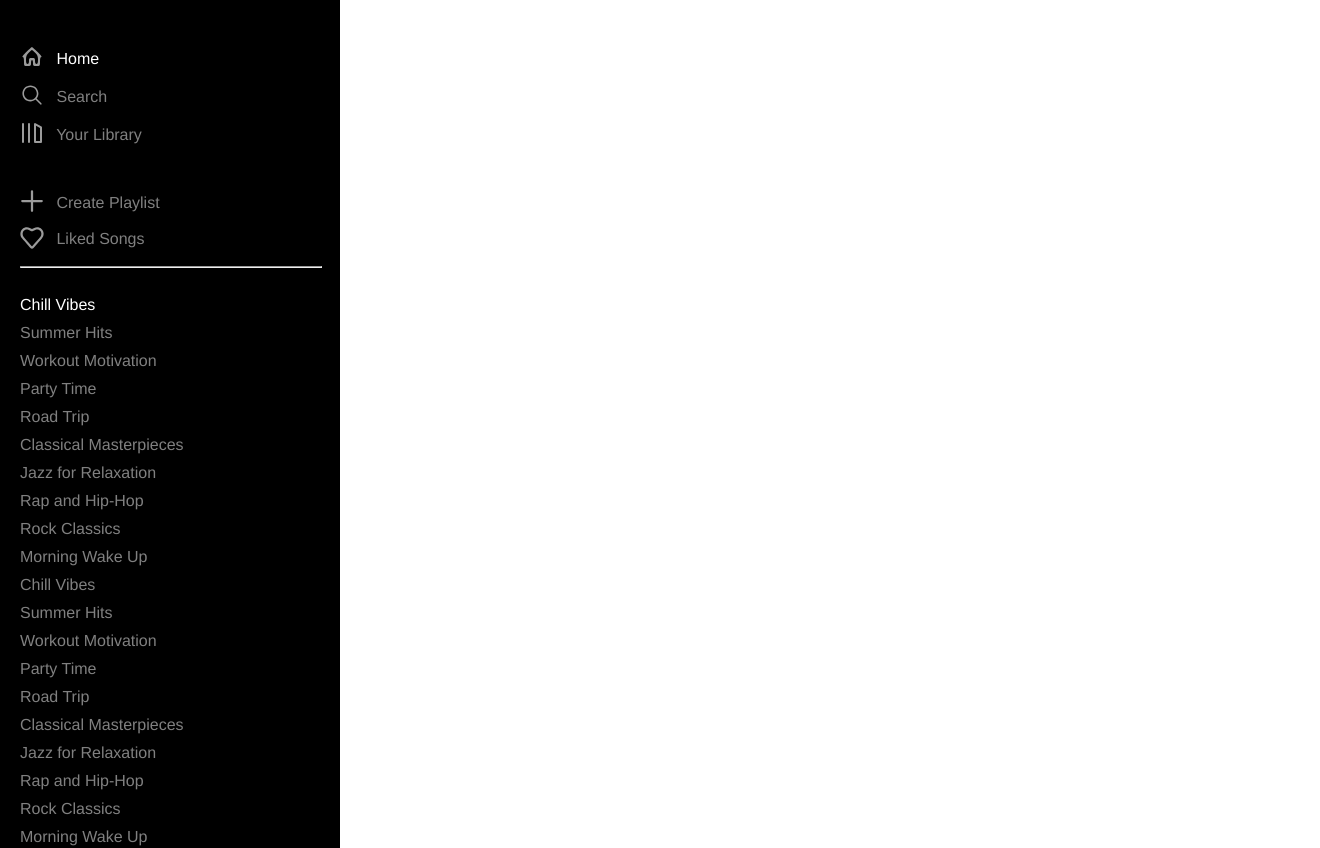
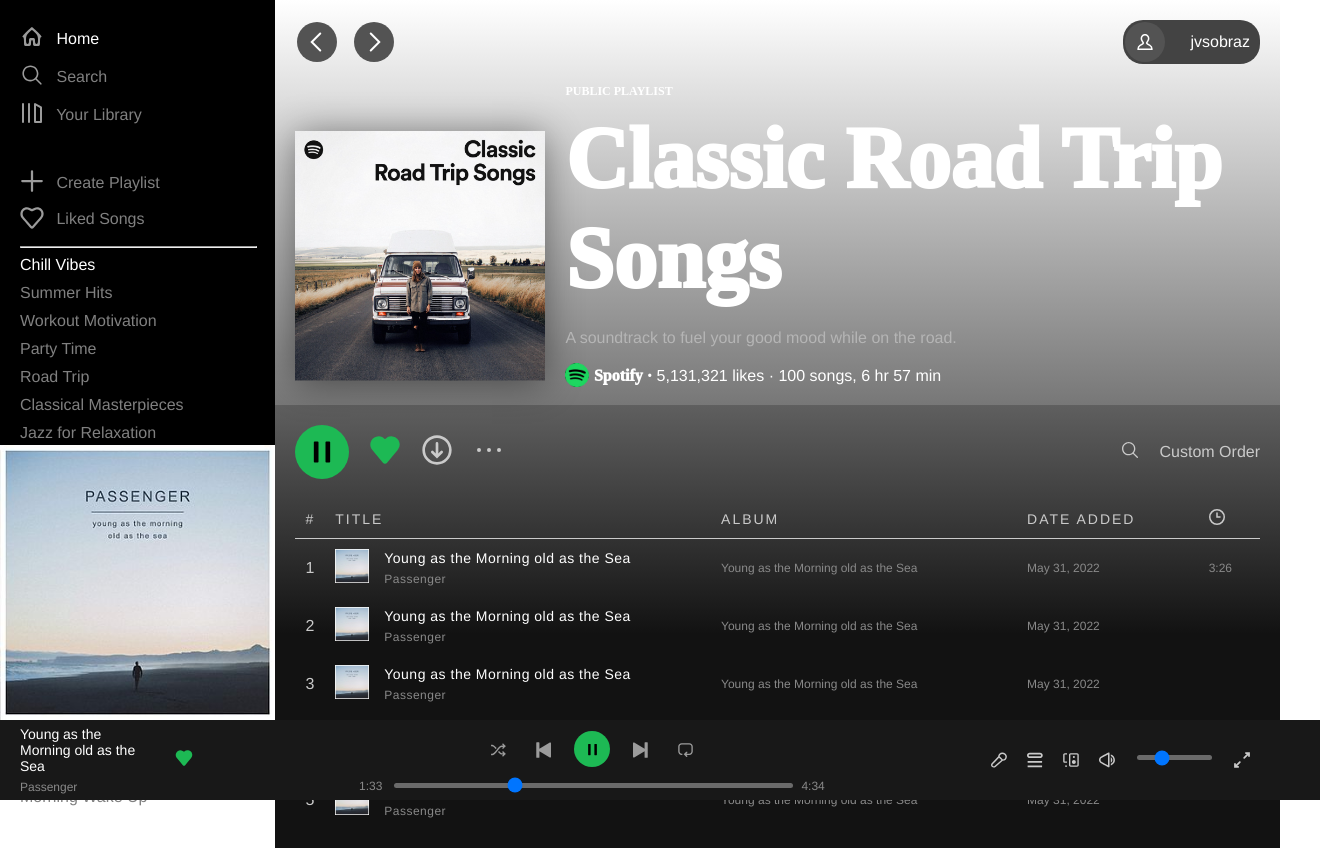
Before and after one commit to jvsobraz/spotify-desktop-app, an Electron app: page index.html in a window 1280 px wide. Shown: the top 848 px of the page, 1320 px wide, since content can reach past the window. Drawn offline with Linux system fonts and the light colour scheme.

Commit message:
Added elements in index.css and index.html (Not finished)

```diff
--- a/index.css
+++ b/index.css
@@ -1,3 +1,4 @@
+
 :root {
     --spotify-green: #1DB954;
     --footer-height: 40px;
@@ -17,6 +18,7 @@
     height: 100vh;
     overflow-y: hidden;
 }
+
 
 .home {
     background-color: red;
@@ -44,7 +46,7 @@
 }
 
 .gray-filtered {
-    filter: invert(0.5) sepia(70) saturate(0) hue-rotate(0deg);
+  filter: invert(0.5) sepia(70) saturate(0) hue-rotate(0deg);
 }
 
 .menu ul {
@@ -54,31 +56,30 @@
 .menu ul li img {
     width: 24px;
 }
-
 .menu ul li {
-    padding: 5px;
+   padding: 5px;
 }
 
 .menu ul li a {
     text-decoration: none;
     color: gray;
 }
-
-.menu ul * {
+.menu ul *  {
     cursor: pointer;
 }
+
 
 .menu ul li a span {
     position: relative;
     top: -5px;
-    left: 8px;
+    left: 8px
 }
 
 .menu ul li:first-child() a img {
     filter: invert(0.5) sepia(0) saturate(89) hue-rotate(75deg) !important;
 }
 .menu li:first-child span {
-    color: white !important;
+    color:white !important;
 }
 
 .menu ul {
@@ -87,6 +88,8 @@
     padding: 0;
     overflow: hidden;
 }
+
+
 
 .menu li {
     padding-left: 0 !important;
@@ -99,3 +102,347 @@
 .playlists ul li a span {
     left: 0px;
 }
+
+
+
+.current-song-cover img {
+    position: absolute;
+    width: 100%;
+    bottom: 40px;
+    left: 0;
+}
+
+
+.container {
+    display: flex;
+    flex-direction: row;
+    height: calc(100vh - var(--footer-height)) !important;
+}
+
+
+.right {
+    width: 100%;
+}
+
+
+.arrow-container {
+    border-radius: 50%;
+    width: 40px;
+    height: 40px;
+    background-color: #434343;
+    display: flex;
+    justify-content: center;
+    align-items: center;
+}
+
+.playlist-arrows  {
+    display: flex;
+    align-items: center;
+}
+
+.arrow-container {
+    margin-right: 15px !important;
+}
+
+.playlist-top {
+    display: flex;
+    justify-content: space-between;
+    align-items: center;
+}
+
+.playlist-header {
+    padding: 20px;
+}
+
+.playlist-top-email {
+    display: flex;
+    align-items: center;
+    background-color: #434343;
+    border-radius: 20px;
+    color:white;
+}
+
+.playlist-header .arrow-container {
+    background-color: #535353;
+    margin: 2px;
+}
+
+.playlist-top-email span {
+    padding: 0 10px;
+}
+
+
+.playlist-header {
+background: rgb(255,255,255);
+background: linear-gradient(180deg, rgba(255,255,255,1) 0%, rgba(119,119,119,1) 100%);
+}
+
+.playlist-content {
+    display: flex;
+    flex-direction: row;
+    align-items: flex-end;
+    margin-top: 20px;
+}
+
+.playlist-cover img {
+    width: 250px;
+    height: 250px;
+    box-shadow: 0px 2px 35px -1px rgba(0,0,0,0.45);
+-webkit-box-shadow: 0px 2px 35px -1px rgba(0,0,0,0.45);
+-moz-box-shadow: 0px 2px 35px -1px rgba(0,0,0,0.45);
+}
+
+.playlist-info {
+    color:white;
+    padding-left: 20px;
+}
+
+.playlist-public {
+    font-size: 12px;
+    font-weight: 600;
+    font-family: "AvenirLTStd-Black";
+}
+
+.playlist-title {
+    font-size: 86px;
+    font-weight: 1000;
+
+    margin-top: 10px;
+    font-family: "AvenirLTStd-Black";
+}
+
+.playlist-description {
+    font-size: 16px;
+    font-weight: 400;
+    margin-top: 20px;
+    color:#B5B5B5;
+}
+
+.playlist-stats  img{
+    position: relative;
+    top: 6px;
+}
+
+.playlist-stats span:first-of-type {
+    font-weight: 1000;
+    font-family: "AvenirLTStd-Black";
+}
+
+
+.playlist-buttons-left, .playlist-buttons-right {
+    display: flex;
+    align-items: center;
+    justify-content: center;
+}
+
+.playlist-buttons-resume-pause {
+    background-color: var(--spotify-green);
+    width: 54px;
+    height: 54px;
+    border-radius: 50%;
+    display: flex;
+    justify-content: center;
+    align-items: center;
+}
+
+.playlist-buttons-like svg path{
+    fill: var(--spotify-green) ;
+}
+
+.playlist-buttons-like {
+    margin-left: 20px;
+}
+
+.playlist-songs-container {
+    height: 1000px;
+    padding: 20px;
+    background: rgb(95,95,95);
+background: linear-gradient(180deg, rgba(95,95,95,1) 0%, rgba(18,18,18,1) 22%, rgba(18,18,18,1) 100%);
+}
+
+.playlist-buttons-download, .playlist-buttons-three-dot {
+    margin-left: 20px;
+}
+
+.playlist-buttons-download svg path, .playlist-buttons-three-dot svg path, .playlist-buttons-search svg path {
+    fill: #CACACA;
+}
+
+.playlist-buttons {
+    display: flex;
+    justify-content: space-between;
+}
+
+.playlist-buttons-order {
+    color:#CACACA;
+}
+
+.playlist-buttons-order {
+    padding-left: 20px;
+}
+
+.playlist-songs {
+    margin-top: 20px;
+}
+
+.playlist-songs table {
+    border-collapse: collapse;
+    width: 100%;
+}
+
+.playlist-songs table tr td, .playlist-songs table tr th {
+    padding: 10px;
+    color: #CACACA;
+}
+
+.playlist-songs table tr th {
+    font-weight: 600;
+    font-size: 14px;
+    text-transform: uppercase;
+    font-weight: 200;
+    letter-spacing: 2px;
+}
+
+
+.playlist-songs table tr:first-of-type {
+    border-bottom: 1px solid #CACACA;
+}
+
+.playlist-songs table th {
+    text-align: left;
+}
+
+.playlist-songs table tr th:first-child{
+    width: 2%;
+}
+
+.playlist-songs table tr th:nth-child(2) {
+    width: 40%;
+}
+
+.song-image img {
+    width: 34px;
+    height: 34px;
+}
+
+.song-title {
+    display: flex;
+    align-items: center;
+    flex-direction: row;
+}
+
+.song-name-album {
+    padding-left: 15px;
+    letter-spacing: 0.5px;
+}
+
+
+.song-name, .footer-player-left-song-name {
+    font-weight: 400;
+    font-size:14px;
+    color: white;
+}
+
+.song-artist, .song-album, .song-date-added, .footer-player-left-song-artist, .player-time, .song-duration {
+    font-size: 12px;
+    margin-top: 6px;
+    color: #898989 !important;
+}
+
+
+.footer-player  {
+    display: flex;
+    justify-content: space-between;
+    align-items: center;
+    padding: 20px;
+    background-color: #181818;
+    position: absolute;
+    bottom:0;
+    width: 100%;
+    height: var(--footer-height);
+}
+
+.footer-player-left-like svg path {
+    fill: var(--spotify-green);
+}
+.footer-player-left-like {
+    padding-left: 30px;
+}
+
+.footer-player-left {
+    display: flex;
+    align-items: center;
+}
+
+.footer-player-middle {
+    width: 100%;
+    display: flex;
+    justify-content: center;
+    flex-direction: column;
+}
+
+.footer-player-middle-buttons img  {
+    width: 15px;
+    padding: 15px;
+}
+
+.footer-player-middle-buttons, .footer-player-middle-slider {
+    display: flex;
+    justify-content: center;
+}
+
+
+.pause-button {
+    position: relative;
+    display: inline-block;
+    width: 36px !important;
+    height: 36px !important;
+    background-color: var(--spotify-green) !important;
+    border-radius: 50%;
+    margin: 0 8px;
+    top:4px;
+}
+
+.pause-button img {
+    position: relative;
+    max-width: 24px !important;
+    max-height: 24px !important;
+
+    filter:none !important;
+    left: -4px;
+    top:-4px;
+}
+
+.player-slider {
+    width: 50% !important;
+}
+.player-slider input {
+    -webkit-appearance: var(--spotify-green);
+    width: 100%;
+    height: 5px;
+    background-color: #6a6a6a;
+    border-radius: 5px;
+    position: relative;
+    border: none;
+}
+
+.footer-player-middle-slider   {
+    display: flex;
+    align-items: center;
+}
+
+.player-time {
+    padding: 0 10px;
+}
+
+.footer-player-right-buttons {
+    display: flex;
+    align-items: center;
+    justify-content: center;
+    padding-right: 30px;
+}
+
+.footer-player-right-buttons img {
+    margin-right: 20px;
+    width: 16px;
+}
--- a/index.html
+++ b/index.html
@@ -178,7 +178,7 @@
                         <div class="arrow-container">
                             <img src="assets/Profile.svg" alt="">
                         </div>
-                        <span>servet.gulnaro...</span>
+                        <span>jvsobraz</span>
 
                     </div>
                 </div>
```
